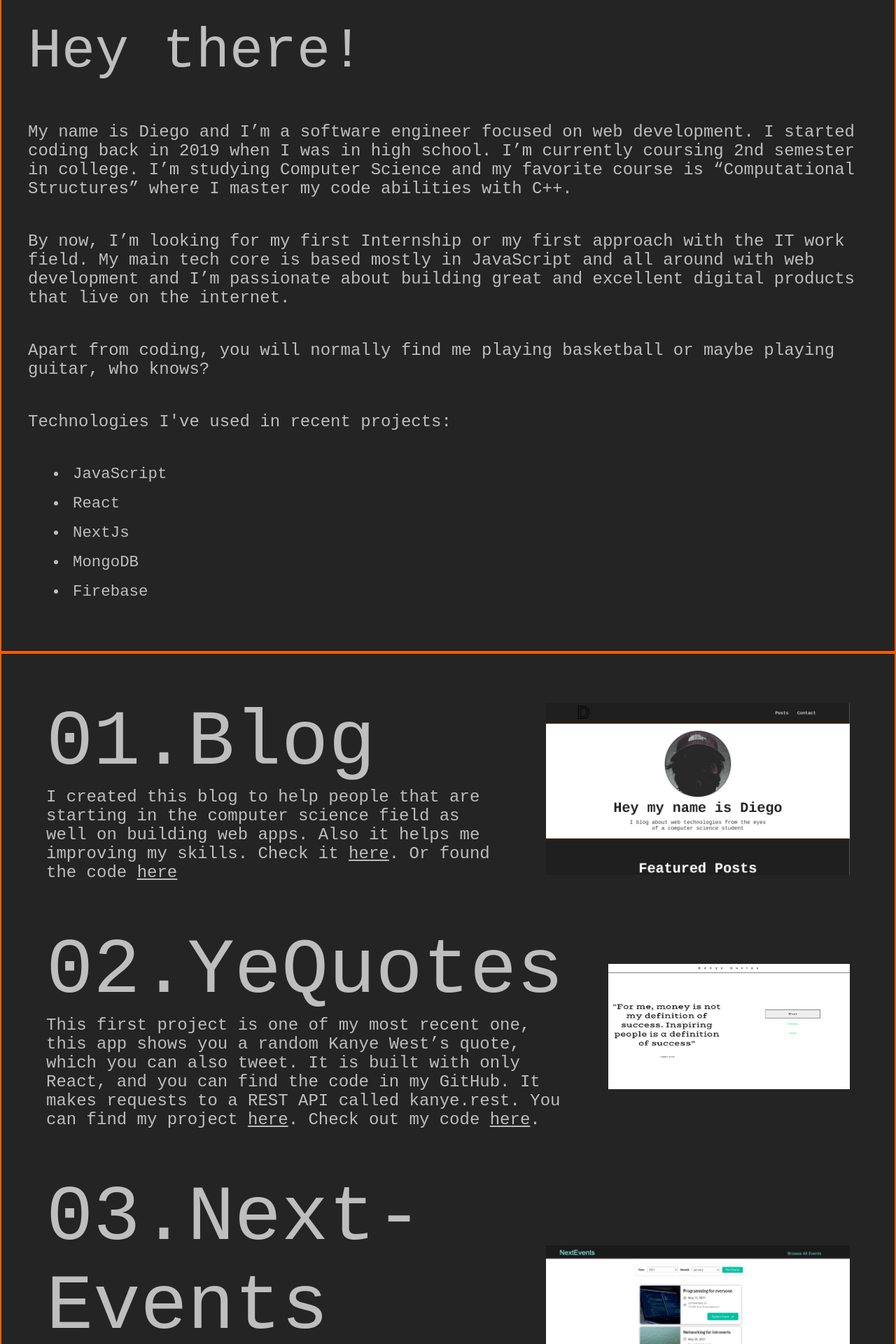
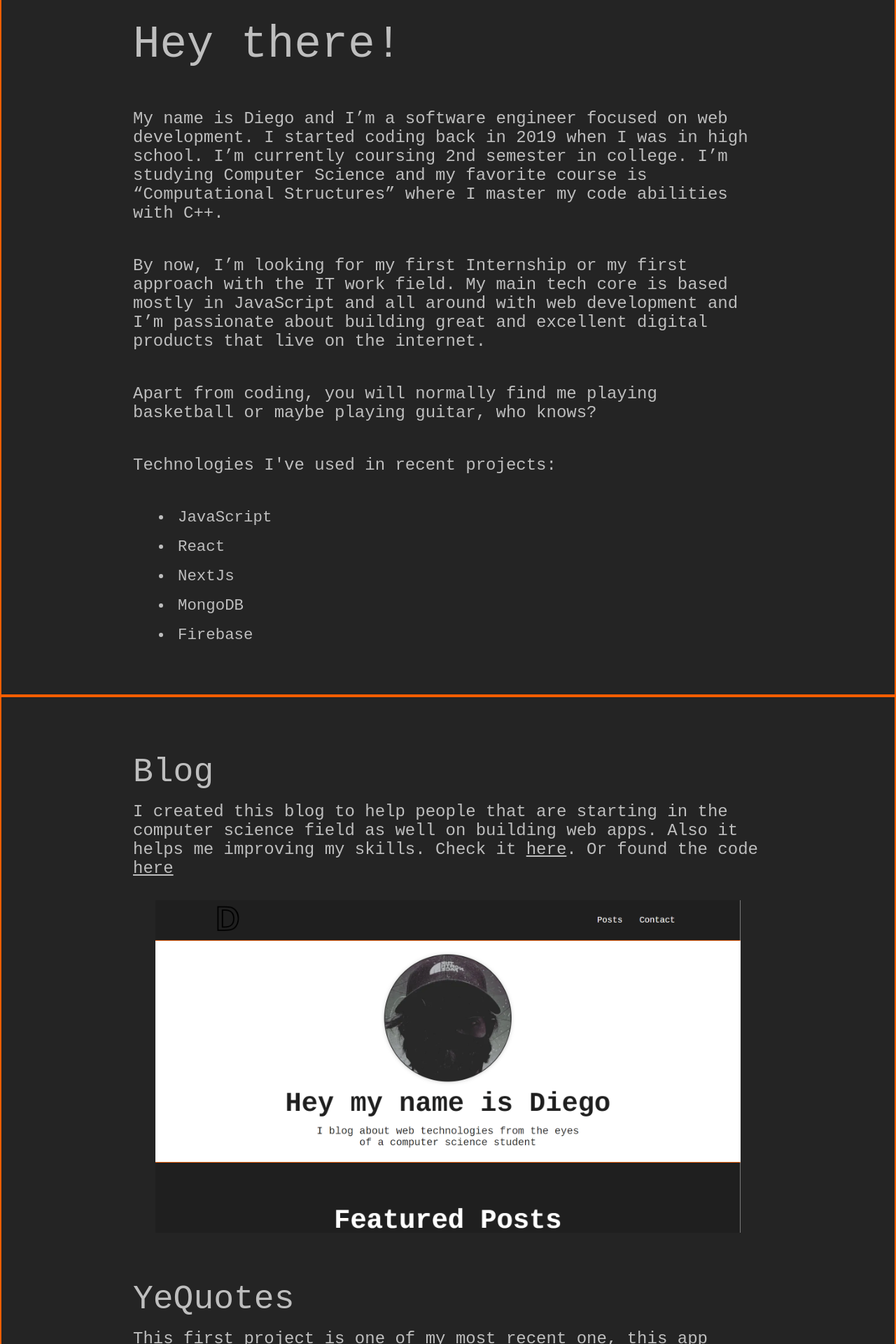
Before and after one commit to YeyoM/yeyo_portfolio, a React (Create React App) app: page / in a window 1280 px wide. Shown: the part 880-2800 px from the top of the page at 70% size. Built offline with nearby package versions, Linux system fonts and the light colour scheme; no server answers; a web font is replaced by a local one.

Commit message:
project container responsive

```diff
--- a/src/components/AboutMeContainer/AboutMeContainer.module.css
+++ b/src/components/AboutMeContainer/AboutMeContainer.module.css
@@ -21,22 +21,43 @@
 
 .aboutTitle {
   font-size: 5rem;
-  max-width: 1200px;
   -ms-flex-align: start;
   margin: 4rem 0 2rem 0
 }
 
 .aboutP {
   font-size: 1.5rem;
-  max-width: 1200px;
 }
 
 .aboutTech {
   font-size: 1.5rem;
-  max-width: 1200px;
 }
 
 .aboutMeContainer li {
   font-size: 1.4rem;
   margin: 0 0 0 1rem;
 }
+
+@media only screen and (max-width: 1400px) {
+  .aboutText {
+    max-width: 900px;
+  }
+  .aboutTitle {
+    font-size: 4rem;
+  }
+}
+
+@media only screen and (max-width: 720px) {
+  .aboutTitle {
+    font-size: 2.5rem;
+  }
+  .aboutP {
+    font-size: 1.2rem;
+  }
+  .aboutTech {
+    font-size: 1.2rem;
+  }
+  .aboutMeContainer li {
+    font-size: 1rem;
+  }
+}
--- a/src/components/ProjectContainer/ProjectContainer.jsx
+++ b/src/components/ProjectContainer/ProjectContainer.jsx
@@ -9,7 +9,7 @@ const ProjectContainer = () => {
 			<a name="portfolio"></a>
 			<div className={classes.projectAlone}>
 				<div className={classes.projectDescription}>
-					<div className={classes.projectTitle}>01.Blog</div>
+					<h3 className={classes.projectTitle}>Blog</h3>
 					<p>I created this blog to help people that are starting in the computer science field as well on building web apps. Also it helps me improving my skills. Check it <a href="https://next-blog-nu-wine.vercel.app/">here</a>. Or found the code <a href="https://github.com/YeyoM/next_blog">here</a></p></div>
 				<div className={classes.projectImg}>
 					<img src={require('../../images/04project.png')} alt="01 Project" />
@@ -17,7 +17,7 @@ const ProjectContainer = () => {
 			</div>
 			<div className={classes.projectAlone}>
 				<div className={classes.projectDescription}>
-					<div className={classes.projectTitle}>02.YeQuotes</div>
+					<h3 className={classes.projectTitle}>YeQuotes</h3>
 					<p>This first project is one of my most recent one, this app shows you a random Kanye West’s quote, which you can also tweet. It is built with only React, and you can find the code in my GitHub. It makes requests to a REST API called kanye.rest. You can find my project <a href="https://yeyom.github.io/kanye_quotes/">here</a>. Check out my code <a href="https://github.com/YeyoM/kanye_quotes">here</a>.</p></div>
 				<div className={classes.projectImg}>
 					<img src={require('../../images/01project.png')} alt="02 Project" />
@@ -25,7 +25,7 @@ const ProjectContainer = () => {
 			</div>
 			<div className={classes.projectAlone}>
 				<div className={classes.projectDescription}>
-					<div className={classes.projectTitle}>03.Next-Events</div>
+					<h3 className={classes.projectTitle}>NextEvents</h3>
 					<p>The next one is a introduction to what is NextJS and how to create a very first project, in the code you will found things like the folder-routing, how to add react components to the pages, static site generation and server side rendering! Check it <a href="https://next-events-app-phi.vercel.app/">here</a>. Or found the code <a href="https://github.com/YeyoM/next_events_app">here</a></p></div>
 				<div className={classes.projectImg}>
 					<img src={require('../../images/03project.png')} alt="03 Project" />
--- a/src/components/ProjectContainer/ProjectContainer.module.css
+++ b/src/components/ProjectContainer/ProjectContainer.module.css
@@ -4,7 +4,7 @@
   margin-top: 0;
   width: auto;
   min-height: 100vh;
-  padding: 2rem;
+  padding: 3rem 2rem;
   color: #d8d8d8da;
   border: 2px solid rgb(255, 94, 0);
   margin-bottom: 2rem;
@@ -36,4 +36,59 @@
   font-family: 'Cousine', monospace;
   font-weight: 300;
   font-size: 7rem;
+  margin: 2rem 0 1rem 0;
 }
+
+@media only screen and (max-width: 1400px) {
+  .projectContainer {
+    display: flex;
+    flex-direction: column;
+    align-items: center;
+  }
+  .projectAlone {
+    max-width: 900px;
+    width: auto;
+    height: auto;
+    display: flex;
+    flex-direction: column !important;
+  }
+  .projectDescription {
+    padding: 0;
+  }
+  .projectDescription p {
+    font-size: 1.5rem;
+  }
+  .projectTitle {
+    font-size: 3rem;
+  }
+  .projectImg {
+    padding: 2rem;
+  }
+}
+
+@media only screen and (max-width: 720px) {
+  .projectContainer {
+    display: flex;
+    flex-direction: column;
+    align-items: center;
+  }
+  .projectAlone {
+    max-width: 1000px;
+    width: auto;
+    height: auto;
+    display: flex;
+    flex-direction: column !important;
+  }
+  .projectDescription {
+    padding: 0;
+  }
+  .projectDescription p {
+    font-size: 1.2rem;
+  }
+  .projectTitle {
+    font-size: 2.5rem;
+  }
+  .projectImg {
+    padding: 1rem 0.5rem;
+  }
+}
```
